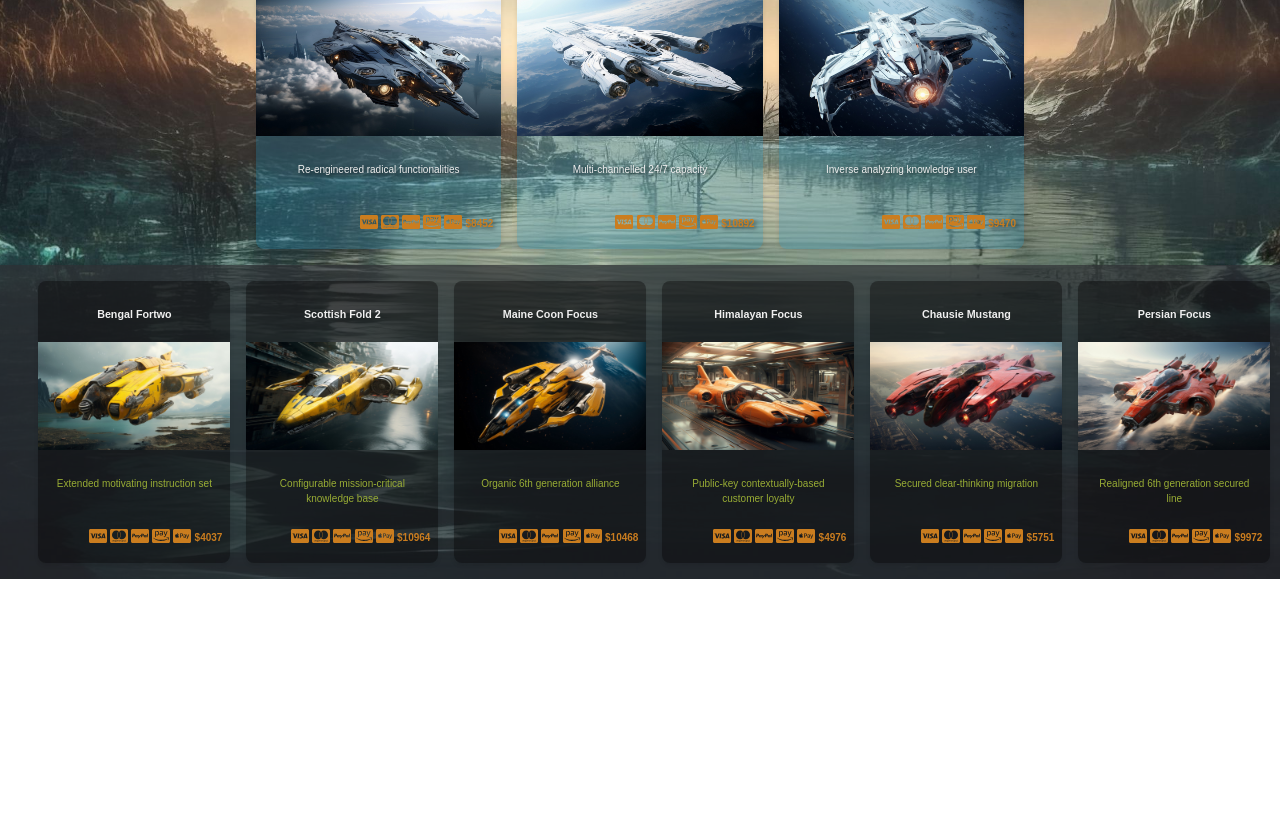
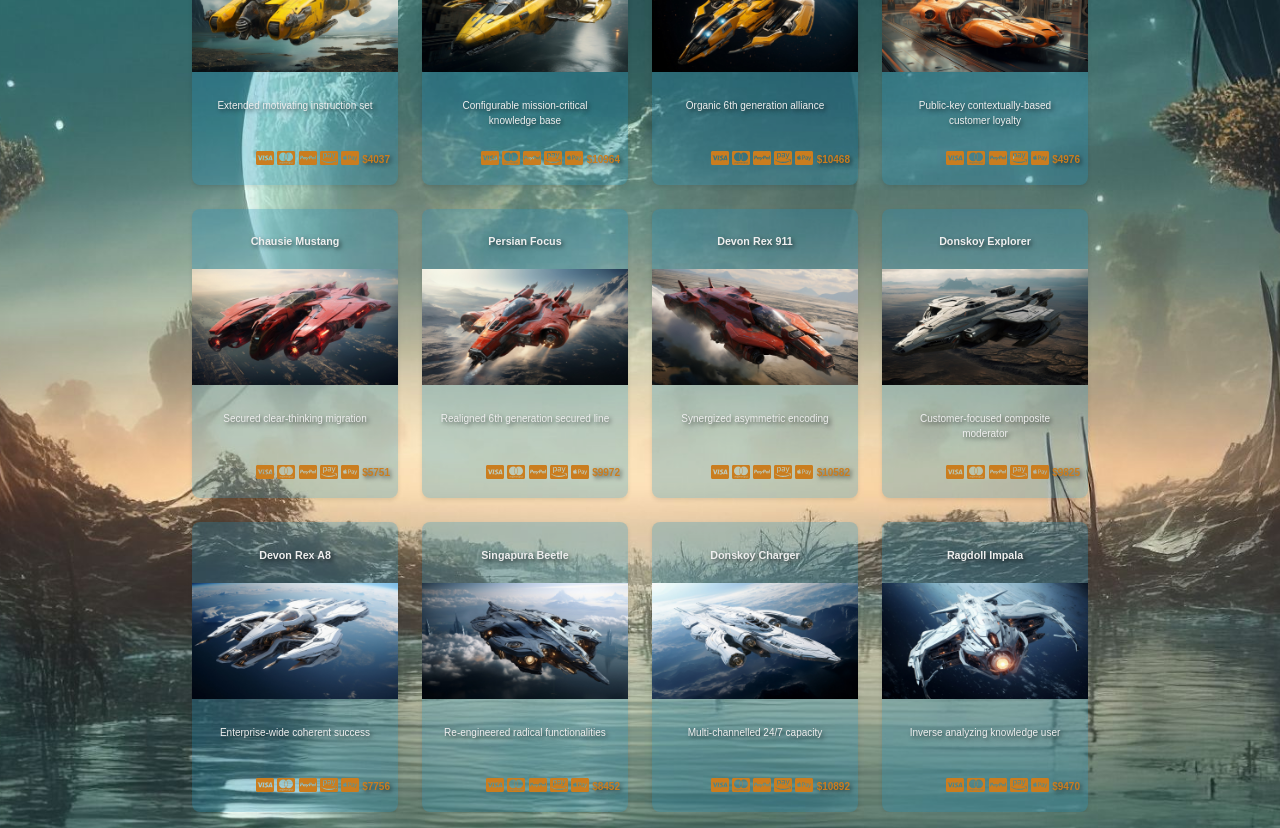
Before and after one commit to thegroosalugg/Andromeda, a React (Vite) app: page /ships in a window 1280 px wide. Shown: the part 1200-2028 px from the top of the page. Before the commit the page ends 1779 px from the top, so only its background shows below. Built offline with nearby package versions, Linux system fonts and the light colour scheme; a web font is replaced by a local one.

Commit message:
created spaceships footer. converted body to flex

```diff
--- a/src/components/UI/FontAwesome.tsx
+++ b/src/components/UI/FontAwesome.tsx
@@ -19,10 +19,10 @@ export default function FontAwesome({ text, icon, className }: IconProps) {
     <motion.span
       className={className}
       variants={{
-        hidden: { opacity: 0, y: -50 },
-        visible: { opacity: 1, y: 0 },
+        hidden: { opacity: 0, translateY: -50 },
+        visible: { opacity: 1, translateY: 0 },
       }}
-      transition={{ type: 'linear', duration: 0.3 }}
+      transition={{ type: 'linear', duration: 0.5 }}
     >
       <FontAwesomeIcon icon={icon} />
       {text && <p>{text}</p>}
--- a/src/components/navigation/Navigation.module.css
+++ b/src/components/navigation/Navigation.module.css
@@ -3,7 +3,7 @@
   padding: 2rem 0 0;
   display: flex;
   justify-content: center;
-  max-width: 100vw;
+  max-width: 95vw;
   overflow-x: auto;
 }
 
@@ -12,6 +12,7 @@
   display: flex;
   gap: 1rem;
   list-style: none;
+  padding-left: 1em;
 }
 
 .nav a {
--- a/src/components/spaceships/ShipInfo.module.css
+++ b/src/components/spaceships/ShipInfo.module.css
@@ -57,3 +57,9 @@
   margin: 0.5rem;
   color: #d4d8de;
 }
+
+@media screen and (max-width: 900px) {
+  .ship, .ship img, .ship-info {
+    border-radius: 0;
+  }
+}
--- a/src/components/spaceships/SpaceShipsList.module.css
+++ b/src/components/spaceships/SpaceShipsList.module.css
@@ -1,9 +1,9 @@
 /* for grid layout */
 .ship-grid {
   margin: 0 auto;
-  padding: 0 20%;
+  padding: 0 15%;
   display: grid;
-  grid-gap: 1rem;
+  grid-gap: 1.5rem;
   list-style: none;
   align-items: center;
   grid-template-columns: repeat(auto-fit, minmax(200px, 1fr));
@@ -12,8 +12,8 @@
 
 /* for scrollX layout */
 .ship-rows {
-  margin: 1rem auto 0;
-  padding: 1rem 3%;
+  margin: 2rem auto 0;
+  padding: 2rem 3% 1rem;
   display: flex;
   gap: 1rem;
   list-style: none;
--- a/src/index.css
+++ b/src/index.css
@@ -1,14 +1,18 @@
 @import url('https://fonts.googleapis.com/css2?family=Trispace:wght@100..800&display=swap');
 
 body {
-  min-height: 100vh;
+  /* box-sizing: border-box; */
   background: url('/wallpaper4.jpeg') center/cover no-repeat;
   font-family: 'Trispace', sans-serif;
   margin: 0;
+  display: flex;
+  flex-direction: column;
+  min-height: 100vh;
 }
 
 main {
   overflow: auto;
+  flex-grow: 1;
 }
 
 /* hidethescrollbar */
--- a/src/pages/root.tsx
+++ b/src/pages/root.tsx
@@ -1,5 +1,7 @@
 import { Outlet } from "react-router-dom";
 import Navigation from "../components/navigation/Navigation";
+import SpaceShipsList from "../components/spaceships/SpaceShipsList";
+import { spaceships } from "../assets/spaceships/spaceships";
 
 export default function RootLayout() {
   return (
@@ -8,6 +10,7 @@ export default function RootLayout() {
       <main>
         <Outlet />
       </main>
+      <SpaceShipsList className='ship-rows' spaceships={spaceships} />
     </>
   );
 }
--- a/src/pages/spaceships/ShipID.tsx
+++ b/src/pages/spaceships/ShipID.tsx
@@ -1,7 +1,6 @@
 import { useParams } from 'react-router-dom';
 import { spaceships } from '../../assets/spaceships/spaceships';
 import ShipInfo from '../../components/spaceships/ShipInfo';
-import SpaceShipsList from '../../components/spaceships/SpaceShipsList';
 
 export default function ShipIDPage() {
   const { id } = useParams();
@@ -13,11 +12,6 @@ export default function ShipIDPage() {
     throw new Error('No Ship Found');
   }
 
-  return (
-    <>
-    {/* key will retrigger animations for this component each time we click on a new ship */}
-      <ShipInfo key={id} {...spaceship} />
-      <SpaceShipsList className='ship-rows' spaceships={spaceships} />
-    </>
-  );
+  return <ShipInfo key={id} {...spaceship} />;
+  // key will retrigger animations for this component each time we click on a new ship
 }
--- a/src/pages/spaceships/SpaceShips.tsx
+++ b/src/pages/spaceships/SpaceShips.tsx
@@ -2,10 +2,5 @@ import { spaceships } from '../../assets/spaceships/spaceships';
 import SpaceShipsList from '../../components/spaceships/SpaceShipsList';
 
 export default function SpaceShipsPage() {
-  return (
-    <>
-      <SpaceShipsList className='ship-grid' spaceships={spaceships} />
-      <SpaceShipsList className='ship-rows' spaceships={spaceships} />
-    </>
-  );
+  return  <SpaceShipsList className='ship-grid' spaceships={[...spaceships, ...spaceships]} />
 }
```
